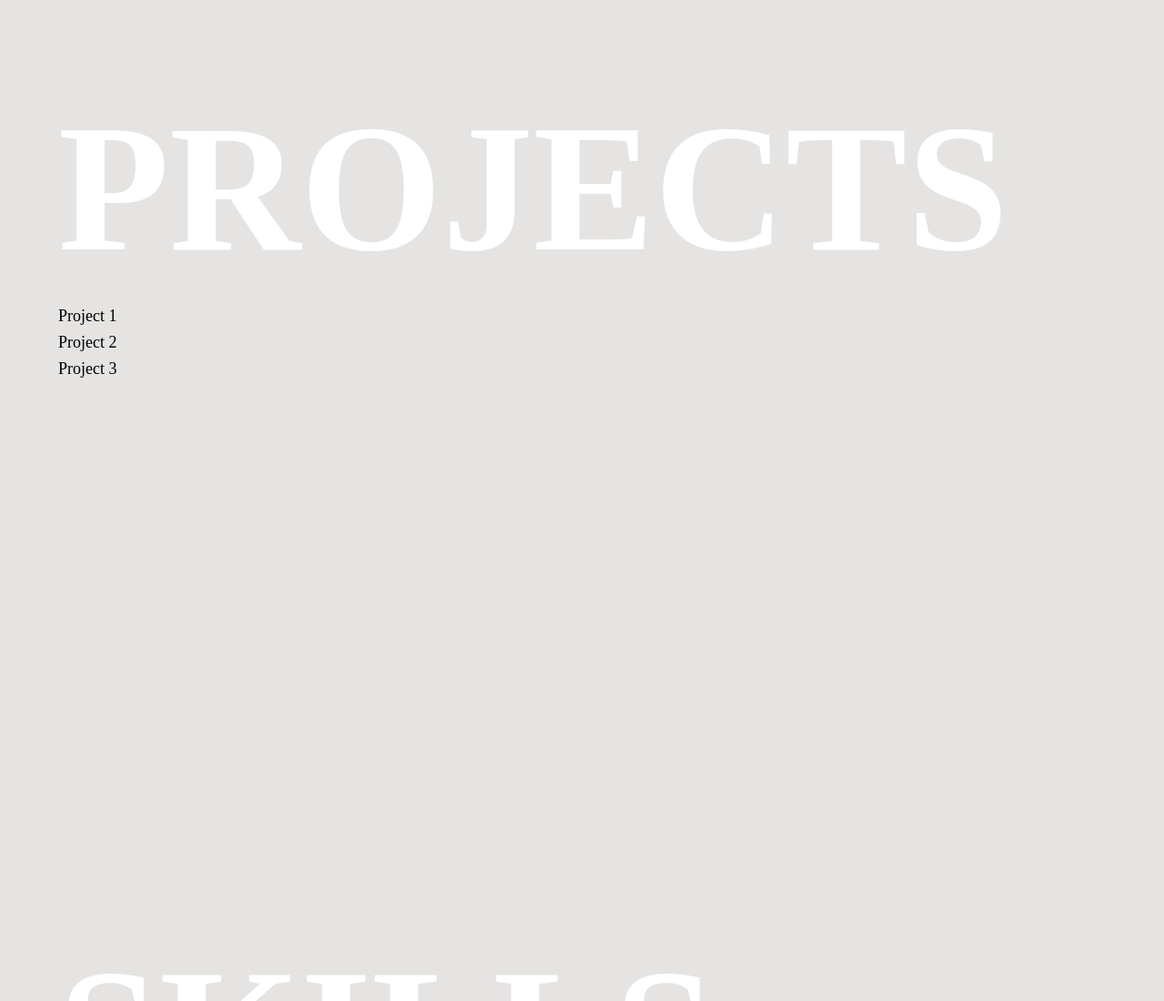
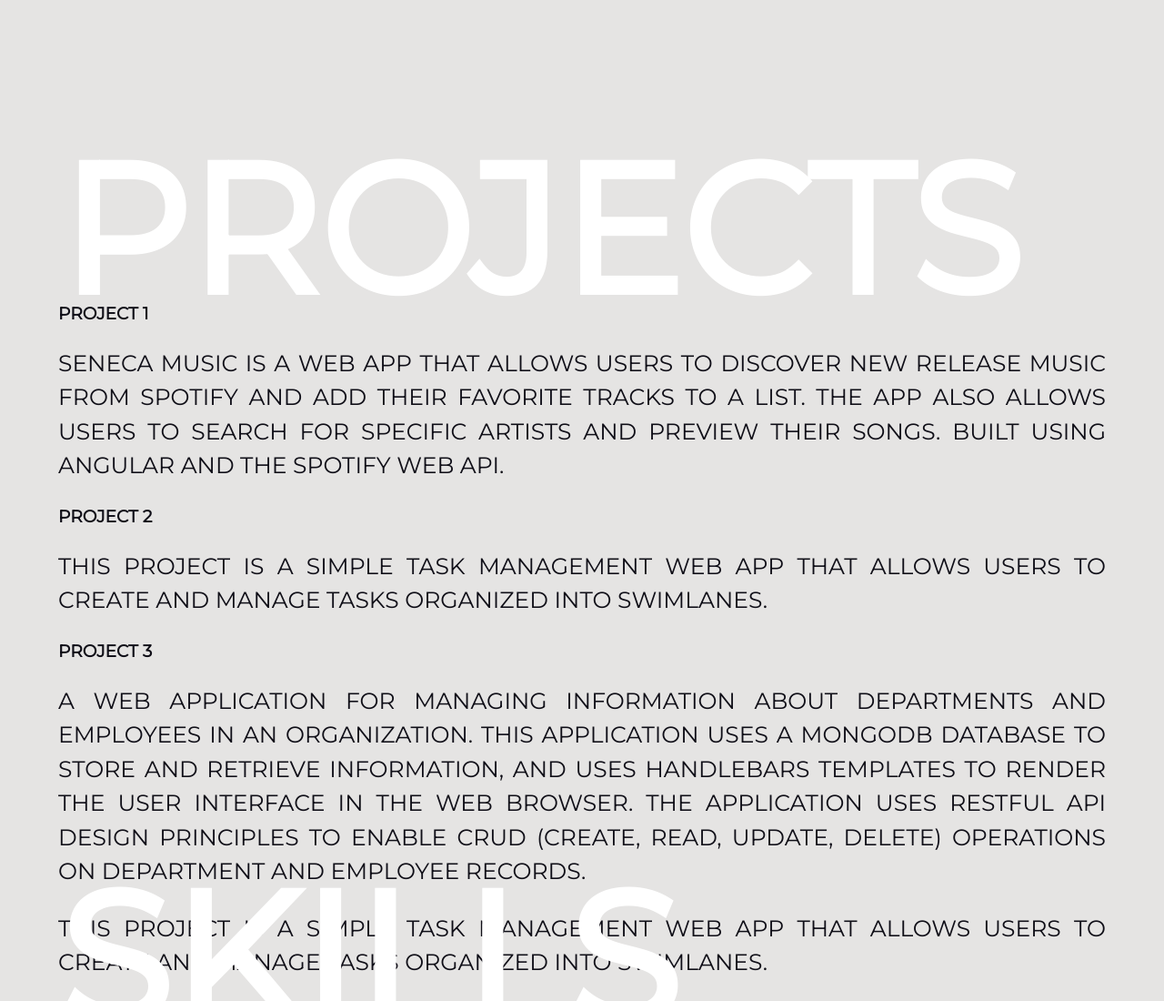
Before and after one commit to Akeel14/Portfolio, a plain HTML site: page index.html in a window 1280 px wide. Shown: the part 1700-2800 px from the top of the page at 91% size. Drawn offline with Linux system fonts and the light colour scheme; a web font is replaced by a local one.

Commit message:
complete code for about me section

```diff
--- a/index.html
+++ b/index.html
@@ -5,6 +5,7 @@
     <meta name="viewport" content="width=device-width, initial-scale=1.0" />
     <title>Akeel Lashley | Junior Software Developer</title>
     <link rel="stylesheet" href="styles.css" />
+    <link rel="preconnect" href="https://fonts.googleapis.com"><link rel="preconnect" href="https://fonts.gstatic.com" crossorigin><link href="https://fonts.googleapis.com/css2?family=Montserrat&family=Sansita+Swashed:wght@900&display=swap" rel="stylesheet">
  </head>
   <body>
     <nav class="navbar">
@@ -29,29 +30,57 @@
       <p>Junior Software Developer</p>
     </div>
 <div id="about-me" class="section">
+  <div class="section-title">
     <h2>ABOUT ME</h2>
+  </div>
   <p>
     As a recent graduate and software developer with a focus on the MERN stack, I have developed a strong foundation in both front-end and back-end technologies. My passion for problem-solving drives me to continuously improve my skills and knowledge in the field, allowing me to effectively build dynamic and responsive web applications. Thank you for visiting my portfolio. I hope to work with you in the future!
   </p>
 </div>
+
 <div id="projects" class="section">
+  <div class="section-title">
     <h2>PROJECTS</h2>
-      <ul>
-        <li>Project 1</li>
-        <li>Project 2</li>
-        <li>Project 3</li>
-      </ul>
   </div>
+  <div>
+    <h3>Project 1</h3>
+    <p>
+      Seneca Music is a web app that allows users to discover new release music from Spotify and add their favorite tracks to a list. The app also allows users to search for specific artists and preview their songs. Built using Angular and the Spotify Web API.
+    </p>
+  </div>
+    <div>
+        <h3>Project 2</h3>
+        <p>
+        This project is a simple task management web app that allows users to create and manage tasks organized into swimlanes.
+        </p>
+    </div>
+    <div>
+        <h3>Project 3</h3>
+        <p>
+        A web application for managing information about departments and employees in an organization. This application uses a MongoDB database to store and retrieve information, and uses Handlebars templates to render the user interface in the web browser. The application uses RESTful API design principles to enable CRUD (create, read, update, delete) operations on department and employee records.
+        </p>
+    </div>
+  <p>
+    This project is a simple task management web app that allows users to create and manage tasks organized into swimlanes.
+  </p>
+
+</div>
+
 <div id="skills" class="section">
-      <h2>SKILLS</h2>
+  <div class="section-title">
+    <h2 class="skills">SKILLS</h2>
+  </div>
   <ul>
     <li>Skill 1</li>
     <li>Skill 2</li>
     <li>Skill 3</li>
   </ul>
 </div>
+
 <div id="contact" class="section">
+  <div class="section-title">
     <h2>CONTACT</h2>
+  </div>
   <ul>
     <li>Github</li>
     <li>Email</li>
--- a/scripts.js
+++ b/scripts.js
@@ -11,3 +11,17 @@ navLinks.forEach((link) => {
     targetElement.scrollIntoView({ behavior: "smooth" });
   });
 });
+
+const sectionTitles = document.querySelectorAll(".section-title");
+
+sectionTitles.forEach((sectionTitle) => {
+  const observer = new IntersectionObserver((entries) => {
+    if (entries[0].isIntersecting) {
+      sectionTitle.classList.add("center");
+      sectionTitle.targetElement.scrollIntoView({ behavior: "smooth" });
+    } else {
+      sectionTitle.classList.remove("center");
+    }
+  });
+  observer.observe(sectionTitle);
+});
--- a/styles.css
+++ b/styles.css
@@ -1,3 +1,24 @@
+* {
+  box-sizing: border-box;
+  color: #0f0e17;
+  font-family: Montserrat, sans-serif;
+  scroll-behavior: smooth;
+  text-transform: uppercase;
+}
+
+h1 {
+  font-family: "Sansita Swashed", cursive;
+  font-size: 80px;
+  text-align: center;
+  padding-right: 10px;
+  margin: 0;
+}
+
+p {
+  text-align: justify;
+  font-size: 30px;
+}
+
 /* Styles for the navbar */
 .navbar {
   display: flex;
@@ -7,7 +28,6 @@
   top: 0;
   left: 0;
   right: 0;
-  z-index: 2;
   background-color: transparent;
   transition: background-color 0.5s ease;
 }
@@ -54,12 +74,10 @@
   text-decoration: none;
 }
 
-
 /* Styles for the initial page */
 body {
   margin: 0;
   padding: 0;
-  font-family: "Custom Font", "Valencia";
   background-color: #e5e4e3;
   color: #000000;
 }
@@ -72,17 +90,6 @@ body {
   height: 100vh;
 }
 
-.initial-page h1 {
-  font-size: 70px;
-  font-weight: bold;
-  margin: 0;
-}
-
-.initial-page p {
-  font-size: 35px;
-  margin: 8px 0 0 0;
-}
-
 /* Styles for the other sections */
 
 .section {
@@ -93,14 +100,12 @@ body {
 .section h2 {
   font-size: 200px;
   color: #ffffff;
-  margin: 0 0 16px 0;
-
+  margin-bottom: -60px;
 }
 
 .section p {
-  font-size: 18px;
+  font-size: 25px;
   line-height: 1.5;
-  margin: 0;
 }
 
 .section ul {
@@ -112,6 +117,16 @@ body {
 .section ul li {
   font-size: 18px;
   margin: 8px 0;
+}
+
+.section-title {
+  transform: translateX(-100%);
+  transition: transform 2s ease;
+}
+
+.section-title.center {
+  /* Add the center as the ending position */
+  transform: translateX(0);
 }
 
 /* Styles for the contact form */
```
Lines whose indentation alone changed are shown as unchanged.
